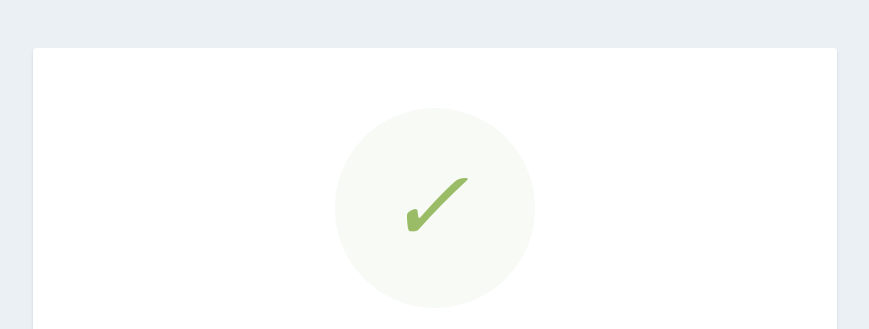
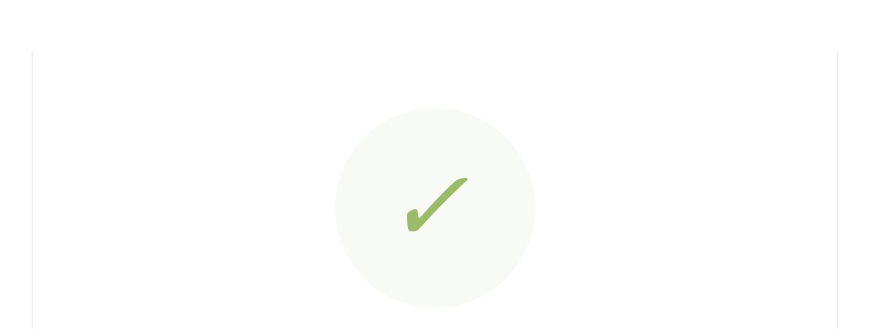
Before and after one commit to HOS-OS/hos-os.github.io, a plain HTML site: page done.html in a window 1280 px wide. Shown: the top 329 px of the page, without its empty margins (205-1074 px from the left). Drawn offline with Linux system fonts and the light colour scheme.

Commit message:
Update done.html

```diff
--- a/done.html
+++ b/done.html
@@ -6,7 +6,7 @@
       body {
         text-align: center;
         padding: 40px 0;
-        background: #EBF0F5;
+
       }
         h1 {
           color: #88B04B;
```
